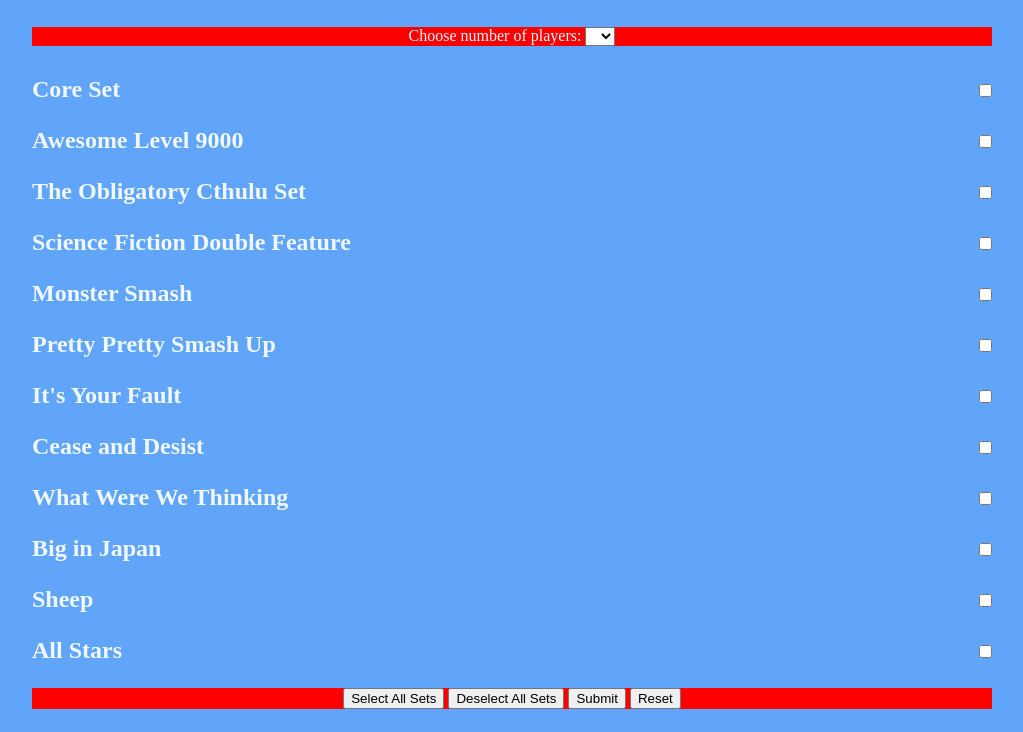
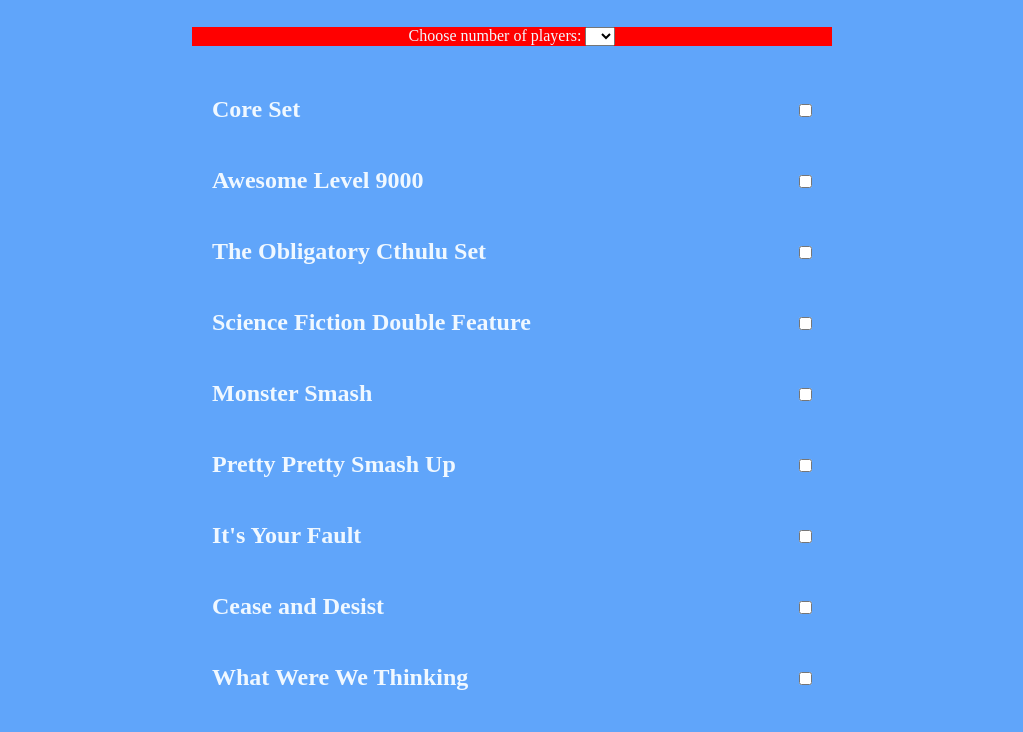
Before and after one commit to chrislee-webdev/smashup-setup, a plain HTML site: page index.html in a window 1280 px wide. Shown: the part 65-797 px from the top of the page, without its empty margins (128-1151 px from the left). Drawn offline with Linux system fonts and the light colour scheme.

Commit message:
added hover interaction for the names of the sets. Shortened widths of 75% to 50%

```diff
--- a/assets/style.css
+++ b/assets/style.css
@@ -12,8 +12,6 @@ header {
     padding-top: 25px;
     width: 50%;
     margin: auto;
-    background-repeat: no-repeat;
-    background-size: cover;
 }
 
 header{
@@ -31,7 +29,7 @@ header,
 .buttons {
     background-color: red;
     margin: auto;
-    width: 75%;
+    width: 50%;
     margin-bottom: 30px;
 }
 
@@ -53,9 +51,21 @@ header,
     align-items: center;
 }
 
+/* .chooseSets :nth-child(even) {
+    background-color: bisque;
+} */
+
 .setCard {
     display: flex;
     align-items: baseline;
     justify-content: space-between;
-    width: 75%;
+    padding-top: 20px;
+    padding-left: 20px;
+    padding-right: 20px;
+    width: 50%;
 }
+
+.setCard:hover {
+    background-color: white;
+    color: black;
+}
```
Also changed, not shown: assets/images/background.jpeg (added).
